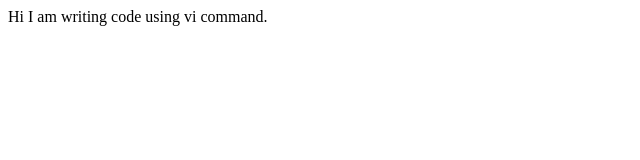
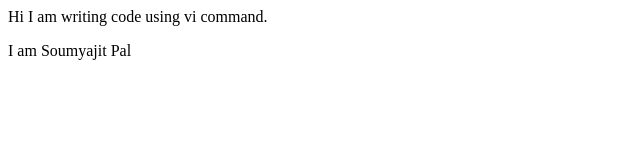
Before and after one commit to S0umyajit/LocalRepo, a plain HTML site: page index.html in a window 1280 px wide. Shown: the whole page, without its empty margins (0-640 px from the left). Drawn offline with Linux system fonts and the light colour scheme.

```diff
--- a/index.html
+++ b/index.html
@@ -1 +1,2 @@
 <p> Hi I am writing code using vi command. </p>
+<p>I am Soumyajit Pal</p>
```
